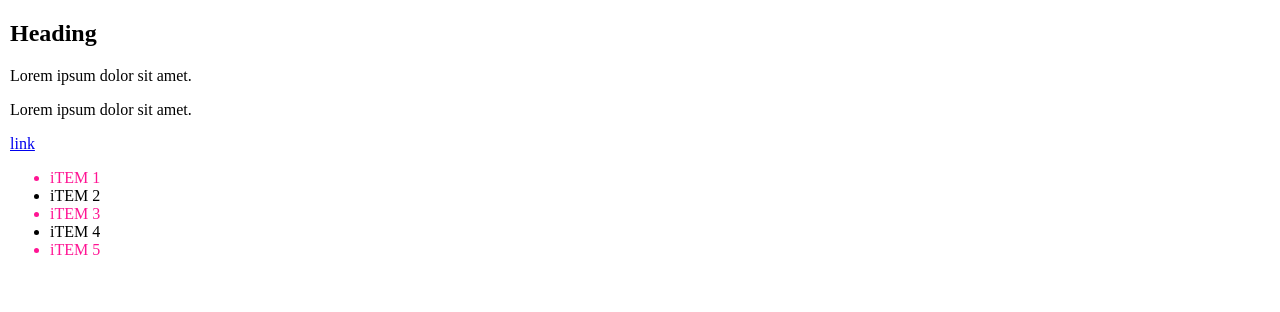
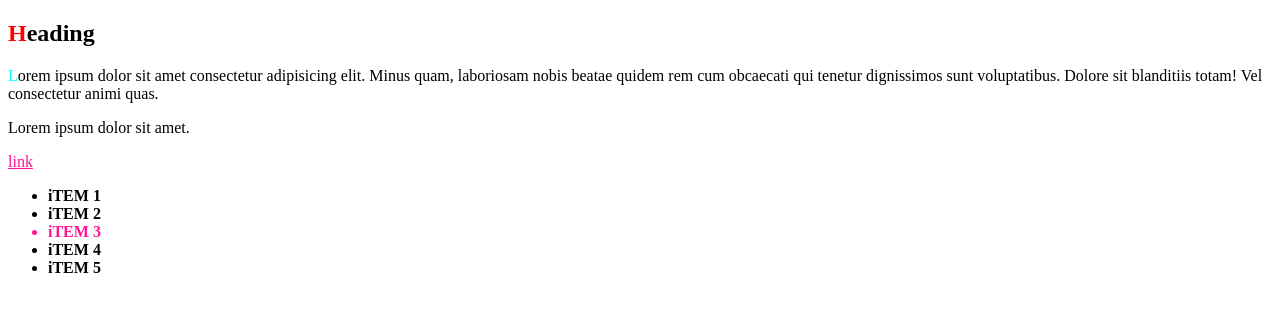
Before and after one commit to Balie-joel-95/Pratical-exo-with-mosh, a plain HTML site: page second mosh exo/01.html in a window 1280 px wide. Both pictures are taken after a click on the link "link". Drawn offline with Linux system fonts and the light colour scheme.

Commit message:
colors and gradiants

```diff
--- a/second mosh exo/01.html
+++ b/second mosh exo/01.html
@@ -4,12 +4,17 @@
     <meta charset="UTF-8" />
     <meta name="viewport" content="width=device-width, initial-scale=1.0" />
     <title>Document</title>
-    <link rel="stylesheet" href="/css/01.CSS" />
+    <link rel="stylesheet" href="/second mosh exo/css/01.CSS" />
   </head>
   <body>
     <article>
       <h2>Heading</h2>
-      <p>Lorem ipsum dolor sit amet.</p>
+      <p class="FIRST">
+        Lorem ipsum dolor sit amet consectetur adipisicing elit. Minus quam,
+        laboriosam nobis beatae quidem rem cum obcaecati qui tenetur dignissimos
+        sunt voluptatibus. Dolore sit blanditiis totam! Vel consectetur animi
+        quas.
+      </p>
       <p>Lorem ipsum dolor sit amet.</p>
       <a href="#">link</a>
       <ul>
--- a/second mosh exo/css/01.CSS
+++ b/second mosh exo/css/01.CSS
@@ -1,14 +1,24 @@
-body{
-    margin: 10px;
+
+ul li:nth-child(3n) {
+color: deeppink;
+    }
+
+article :last-child{
+    font-weight: bold;
+}
+a:visited{
+    color: red;
 }
 
-p.first{
-    font-size: 140%;
-    font-style: italic;
+a:hover, a:focus{
+  color: deeppink;
 }
-
-ul li:nth-child(odd) {
-    color: deeppink;
-
-
+h2::first-letter{
+    color: red;
 }
+P.FIRST::first-letter{
+    color: aqua;
+}
+P::selection{
+    background-color: bisque;
+}
--- /dev/null
+++ b/second mosh exo/css/colors.css
@@ -0,0 +1,5 @@
+.box {
+    width: 200px;
+height: 200px;
+background: linear-gradient(yellow ,red)
+}
```
Also changed, not shown: colorsANDgradients.html (added, +12 -0 lines).
